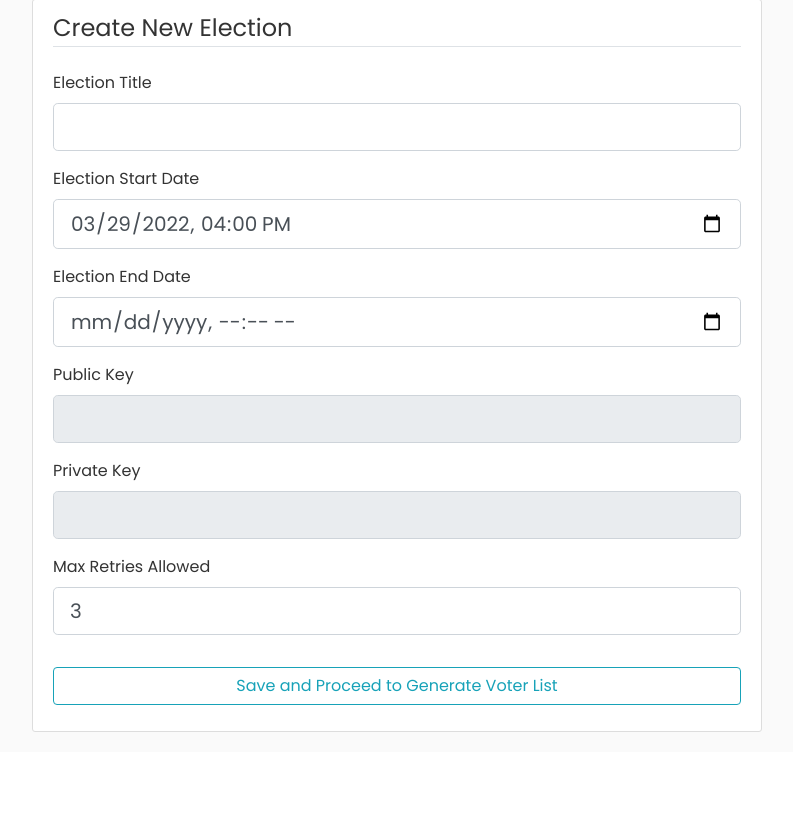
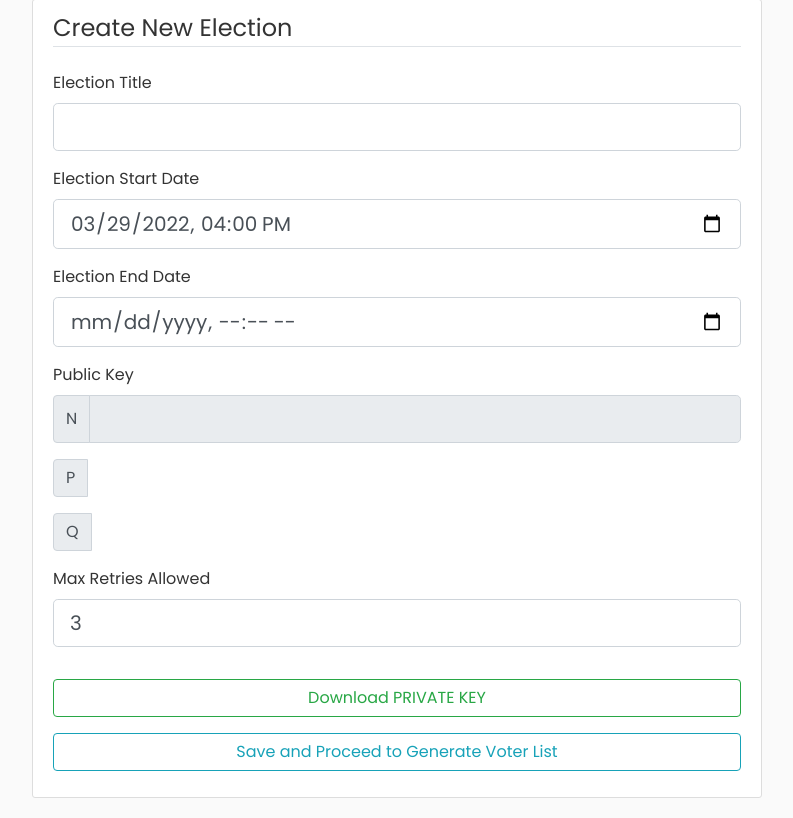
Before and after one commit to apurba871/blockchain-election, a Flask app: template app/templates/create_election.html in a window 1280 px wide. Shown: the part 81-899 px from the top of the page, without its empty margins (243-1036 px from the left). Before the commit the page ends 813 px from the top, so only its background shows below. Run offline with Flask 2, Linux system fonts and the light colour scheme; tables that the repository leaves empty hold one stand-in row (values such as "Sample post"); the template is opened without the code that fills it: values that come from a table or form of the project are taken from there, most other values are stand-ins (such as "Sample title", 1, 10 or a date in 2020); parts of the project's set-up code (start-up, migrations or seed data) failed here and were passed over; some libraries are stand-ins or nearby versions.

Commit message:
Added read only text fields to display Paillier Private and Public key

```diff
--- a/app/templates/create_election.html
+++ b/app/templates/create_election.html
@@ -55,21 +55,48 @@
               {% endfor %}
             </div>
           {% else %}
-            {{ form.public_key(class="form-control form-control-lg form-control") }}
+            <div class="input-group mb-3">
+              <div class="input-group-prepend">
+                <span class="input-group-text" id="basic-addon1">N</span>
+              </div>
+              {{ form.public_key(class="form-control form-control-lg form-control") }}
+            </div>
           {% endif %}
         </div>
         <div class="form-group mt-2">
-          {{ form.private_key.label(class="form-control-label") }}
-          {% if form.private_key.errors %}
-            {{ form.private_key(class="form-control form-control-lg is-invalid") }}
+          {{ form.private_key_p.label(class="form-control-label") }}
+          {% if form.private_key_p.errors %}
+            {{ form.private_key_p(class="form-control form-control-lg is-invalid") }}
             <div class="invalid-feedback">
-              {% for error in form.private_key.errors %}
+              {% for error in form.private_key_p.errors %}
               <span>{{ error }}</span>
               {% endfor %}
             </div>
           {% else %}
-            {{ form.private_key(class="form-control form-control-lg") }}
-            {% endif %}
+          <div class="input-group mb-3">
+            <div class="input-group-prepend">
+              <span class="input-group-text" id="basic-addon1">P</span>
+            </div>
+            {{ form.private_key_p(class="form-control form-control-lg") }}
+          </div>
+          {% endif %}
+        </div>
+        <div class="form-group mt-2">
+          {% if form.private_key_q.errors %}
+            {{ form.private_key_q(class="form-control form-control-lg is-invalid") }}
+            <div class="invalid-feedback">
+              {% for error in form.private_key_q.errors %}
+              <span>{{ error }}</span>
+              {% endfor %}
+            </div>
+          {% else %}
+          <div class="input-group mb-3">
+            <div class="input-group-prepend">
+              <span class="input-group-text" id="basic-addon1">Q</span>
+            </div>
+            {{ form.private_key_q(class="form-control form-control-lg") }}
+          </div>
+          {% endif %}
         </div>
         <div class="form-group mt-2">
           {{ form.max_attempt.label(class="form-control-label") }}
@@ -86,8 +113,17 @@
         </div>
       </fieldset>
       <div class="form-group mt-3">
+        <a class="btn btn-outline-success btn-block" href="data:text/json;charset=utf-8,{{ private_key }}" download="PRIVATE_KEY_{{ election_id }}.json">
+          Download PRIVATE KEY
+        </a>
+      </div>
+      <div class="form-group mt-3">
         {{ form.submit(class="btn btn-outline-info btn-block") }}
       </div>
     </form>
   </div>
 {% endblock content %}
+
+{% block scripts %}
+
+{% endblock scripts %}
```
